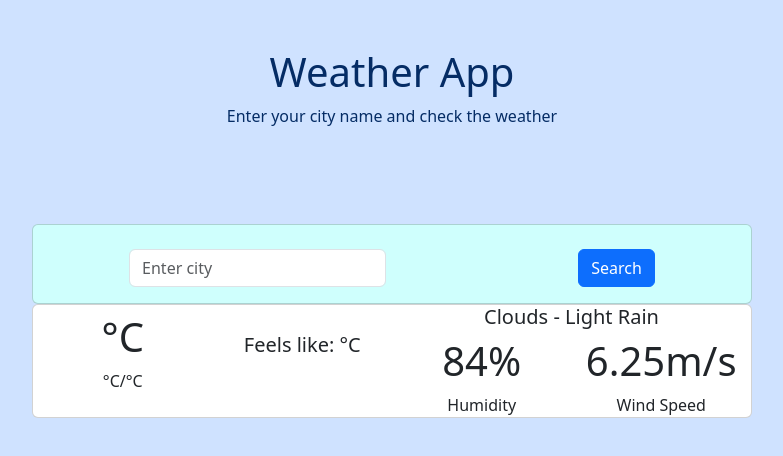
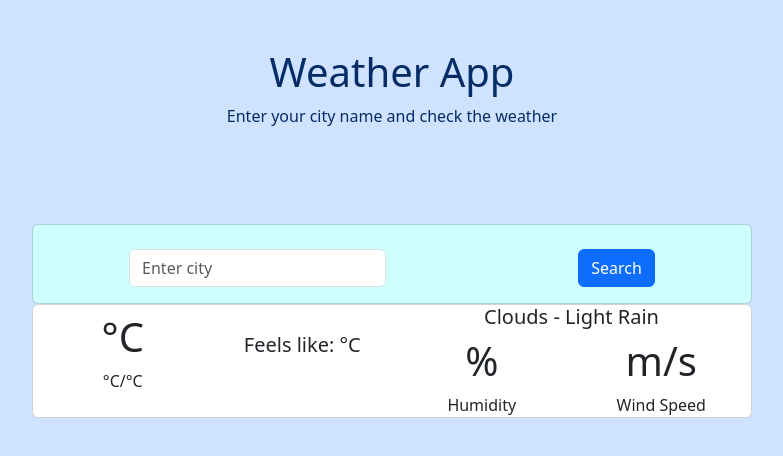
Before and after one commit to itspriyambhattacharya/js_weather_app_project, a plain HTML site: page index.html in a window 1280 px wide. Shown: the whole page, without its empty margins (248-1031 px from the left). Drawn offline with nearby package versions, Linux system fonts and the light colour scheme.

Commit message:
fix: removed previous code of version 1

```diff
--- a/index.html
+++ b/index.html
@@ -39,44 +39,6 @@
           </div>
         </div>
         <!--  search btn end -->
-        <!-- card body start -->
-        <!-- <div
-          class="card-body d-flex flex-column justify-content-around align-items-center d-none"
-        >
-          <h3 class="card-title text-center">City: <span id="city"></span></h3>
-          <div class="row w-100">
-            <div class="col">
-              <h5 class="d-inline-block">Temperature:</h5>
-              <span id="temp-val"></span>°C
-            </div>
-            <div class="col">
-              <h5 class="d-inline-block">Feels like:</h5>
-              <span id="fl-val"></span>°C
-            </div>
-          </div>
-          <div class="row w-100">
-            <div class="col">
-              <h5 class="d-inline-block">Max temperature:</h5>
-              <span id="max-temp-val"></span>°C
-            </div>
-            <div class="col">
-              <h5 class="d-inline-block">Min temperature:</h5>
-              <span id="min-temp-val"></span>°C
-            </div>
-          </div>
-
-          <div class="row w-100">
-            <div class="col">
-              <h5 class="d-inline-block">Humidity:</h5>
-              <span id="humidity-val"></span>%
-            </div>
-            <div class="col">
-              <h5 class="d-inline-block">Wind Speed:</h5>
-              <span id="wind-speed-val"></span>m/s
-            </div>
-          </div>
-        </div> -->
-        <!-- card body end -->
       </div>
 
       <div class="card mw-100" id="weather-display" style="width: 45rem">
@@ -122,7 +84,7 @@
                   class="col d-flex justify-content-around align-items-center flex-column"
                 >
                   <div>
-                    <h5 class="fs-1"><span id="humidity-val">84</span>%</h5>
+                    <h5 class="fs-1"><span id="humidity-val"></span>%</h5>
                     <span>Humidity</span>
                   </div>
                 </div>
@@ -131,9 +93,7 @@
                   class="col d-flex justify-content-around align-items-center flex-column"
                 >
                   <div>
-                    <h5 class="fs-1">
-                      <span id="wind-speed-val">6.25</span>m/s
-                    </h5>
+                    <h5 class="fs-1"><span id="wind-speed-val"></span>m/s</h5>
                     <span>Wind Speed</span>
                   </div>
                 </div>
```
